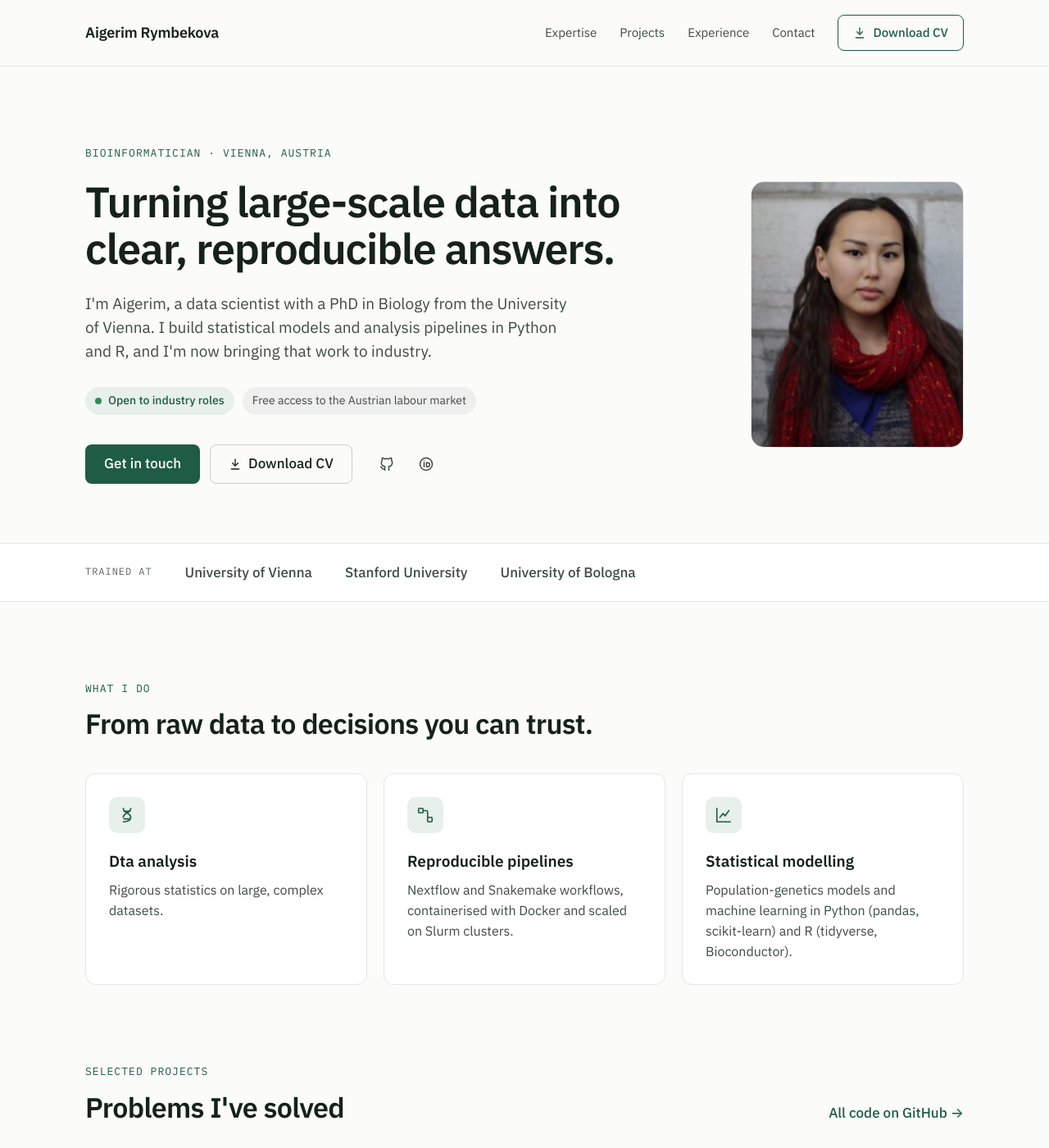
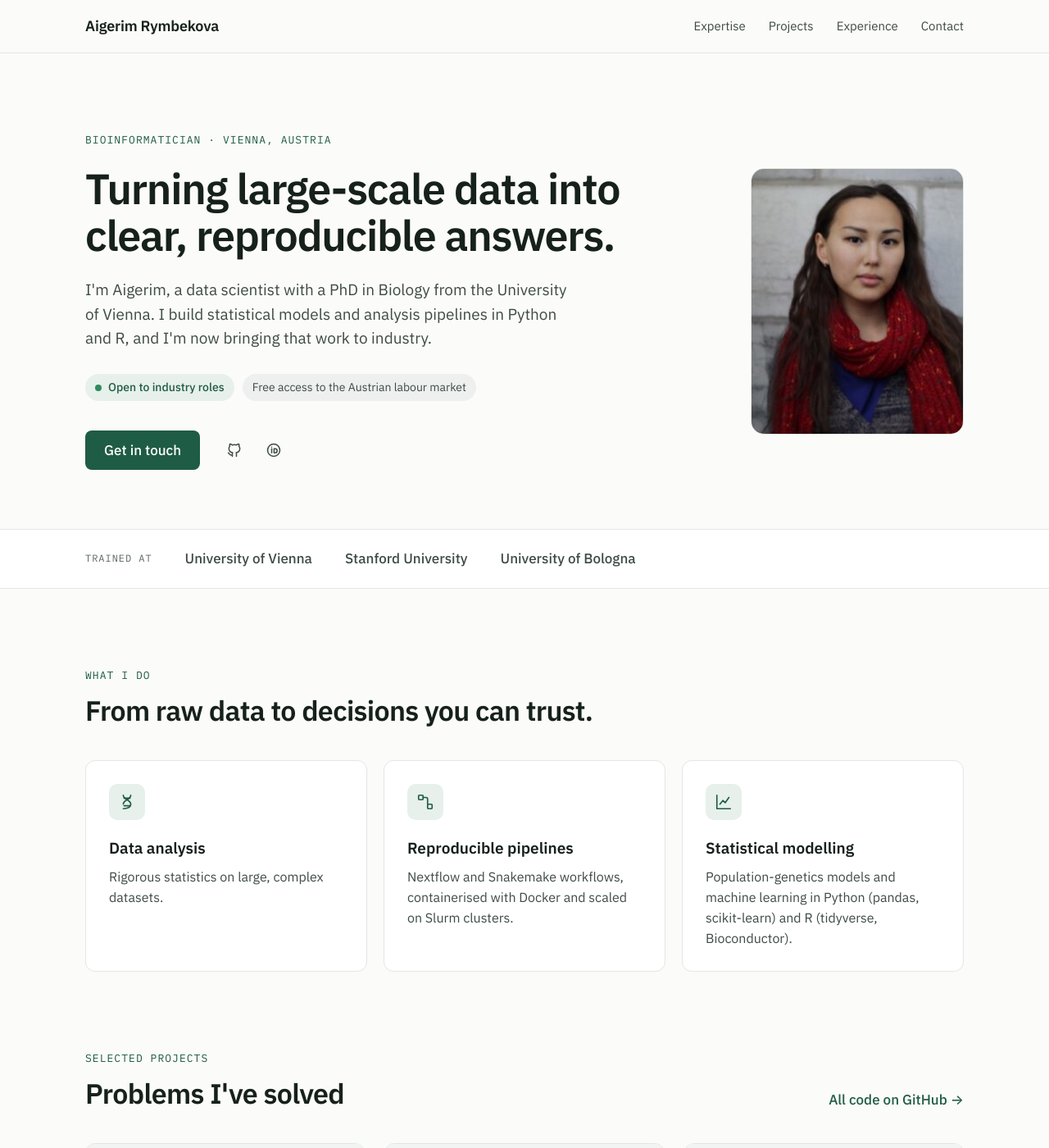
Before and after one commit to Rymbekova/rymbekova.github.io, a Jekyll site: the page built from index.html, in a window 1280 px wide and 1400 px high. Shown: the whole window at 82% size. Built offline with Jekyll 4.4.1, drawn with Linux system fonts in a browser that asks for light colours.

Commit message:
Remove Download CV buttons and fix typo
Co-Authored-By: Claude Opus 5.5 <noreply@anthropic.com>
Claude-Session: https://claude.ai/code/session_011xvUBURGERJq7X6qi3wwTc

```diff
--- a/_config.yml
+++ b/_config.yml
@@ -15,9 +15,6 @@ github_username: Rymbekova
 orcid: 0009-0001-5461-5161
 linkedin: ""            # e.g. https://www.linkedin.com/in/your-name/
 
-# Put your CV at assets/cv.pdf (or change this path)
-cv: /assets/cv.pdf
-
 # Used for link previews on LinkedIn, Slack etc.
 image: /assets/profile.jpg
 author: Aigerim Rymbekova
--- a/_layouts/default.html
+++ b/_layouts/default.html
@@ -19,9 +19,6 @@
         <a href="{{ '/#projects' | relative_url }}">Projects</a>
         <a href="{{ '/#experience' | relative_url }}">Experience</a>
         <a href="{{ '/#contact' | relative_url }}">Contact</a>
-        {%- if site.cv %}
-        <a class="btn btn-outline btn-sm" href="{{ site.cv | relative_url }}">{% include icon.html name="download" %} Download CV</a>
-        {%- endif %}
       </div>
     </nav>
   </header>
--- a/index.html
+++ b/index.html
@@ -14,9 +14,6 @@ layout: default
     </div>
     <div class="actions">
       <a class="btn btn-primary" href="#contact">Get in touch</a>
-      {%- if site.cv %}
-      <a class="btn btn-outline" href="{{ site.cv | relative_url }}">{% include icon.html name="download" %} Download CV</a>
-      {%- endif %}
       <div class="icon-links">
         <a href="https://github.com/{{ site.github_username }}" aria-label="GitHub">{% include icon.html name="github" %}</a>
         {%- if site.linkedin != "" %}
@@ -48,7 +45,7 @@ layout: default
   <div class="cards">
     <div class="card">
       <div class="card-icon">{% include icon.html name="dna" %}</div>
-      <h3>Dta analysis</h3>
+      <h3>Data analysis</h3>
       <p>Rigorous statistics on large, complex datasets.</p>
     </div>
     <div class="card">
```
